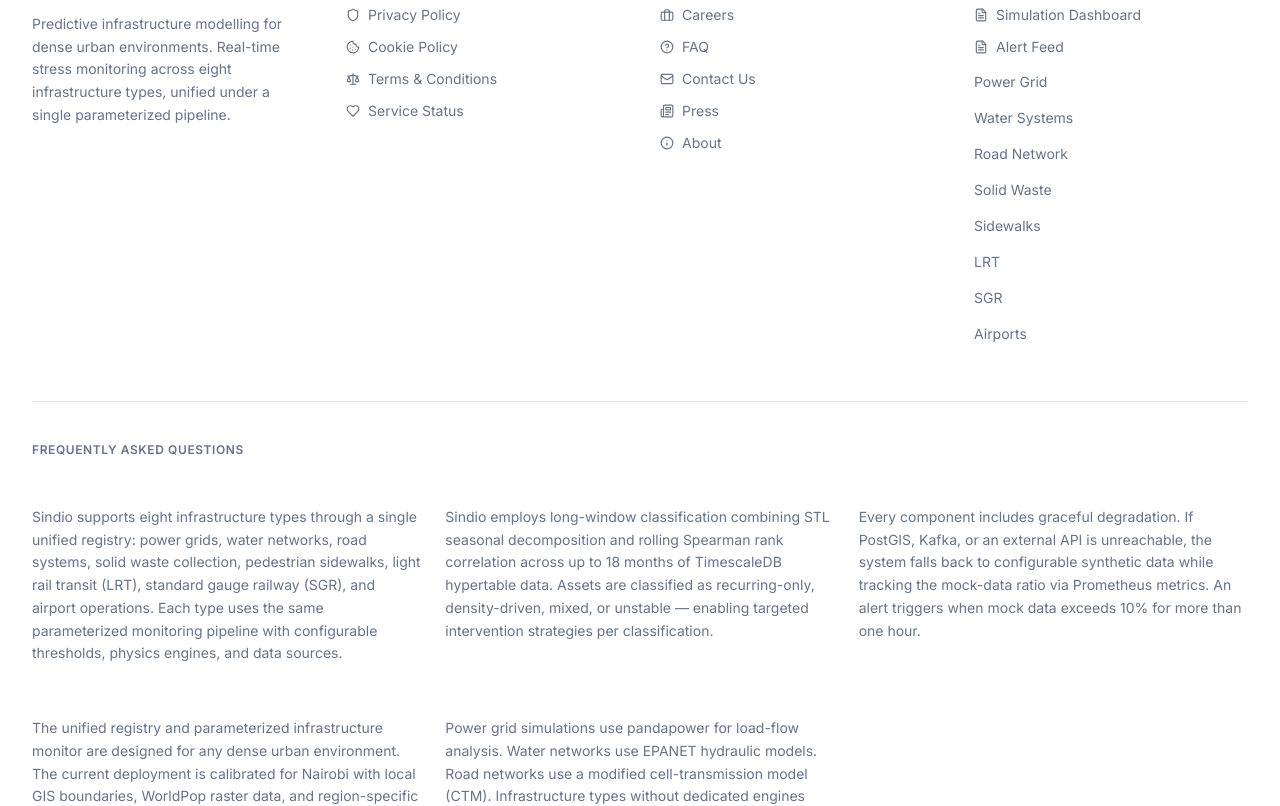
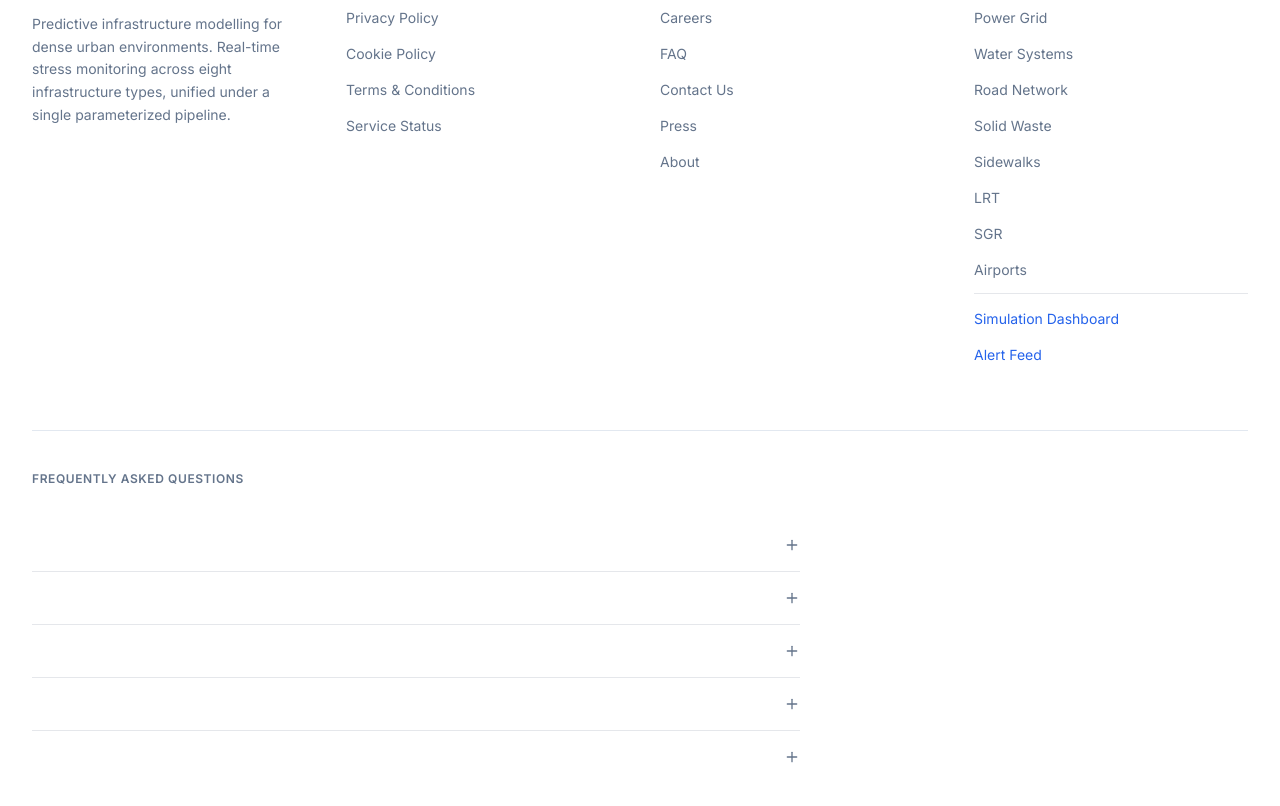
Before and after one commit to unidentfied/indo0, a React (Vite) app in the folder sindio/frontend/: page / in a window 1280 px wide. Shown: the part 2900-3706 px from the top of the page. Built offline with nearby package versions, Linux system fonts and the light colour scheme.

Commit message:
fix: remove footer icons, reorder platform links, elegant FAQ accordion

```diff
--- a/sindio/frontend/src/components/Footer.tsx
+++ b/sindio/frontend/src/components/Footer.tsx
@@ -1,19 +1,20 @@
 import { Link } from 'react-router-dom'
-import { Map, Shield, FileText, Cookie, Scale, Heart, HelpCircle, Mail, Newspaper, Briefcase, Info } from 'lucide-react'
+import { Map, Plus, Minus } from 'lucide-react'
+import { useState } from 'react'
 
 const resources = [
-  { icon: Shield, label: 'Privacy Policy', href: '/privacy' },
-  { icon: Cookie, label: 'Cookie Policy', href: '/cookies' },
-  { icon: Scale, label: 'Terms & Conditions', href: '/terms' },
-  { icon: Heart, label: 'Service Status', href: '/status' },
+  { label: 'Privacy Policy', href: '/privacy' },
+  { label: 'Cookie Policy', href: '/cookies' },
+  { label: 'Terms & Conditions', href: '/terms' },
+  { label: 'Service Status', href: '/status' },
 ]
 
 const company = [
-  { icon: Briefcase, label: 'Careers', href: '/careers' },
-  { icon: HelpCircle, label: 'FAQ', href: '/faq' },
-  { icon: Mail, label: 'Contact Us', href: '/contact' },
-  { icon: Newspaper, label: 'Press', href: '/press' },
-  { icon: Info, label: 'About', href: '/about' },
+  { label: 'Careers', href: '/careers' },
+  { label: 'FAQ', href: '/faq' },
+  { label: 'Contact Us', href: '/contact' },
+  { label: 'Press', href: '/press' },
+  { label: 'About', href: '/about' },
 ]
 
 const faqItems = [
@@ -23,23 +24,25 @@ const faqItems = [
   },
   {
     q: 'How does stress classification work?',
-    a: 'Sindio employs long-window classification combining STL seasonal decomposition and rolling Spearman rank correlation across up to 18 months of TimescaleDB hypertable data. Assets are classified as recurring-only, density-driven, mixed, or unstable — enabling targeted intervention strategies per classification.',
+    a: 'Sindio employs long-window classification combining STL seasonal decomposition and rolling Spearman rank correlation across up to 18 months of TimescaleDB hypertable data. Assets are classified as recurring-only, density-driven, mixed, or unstable — enabling targeted intervention strategies.',
   },
   {
     q: 'What happens when a data source becomes unavailable?',
-    a: 'Every component includes graceful degradation. If PostGIS, Kafka, or an external API is unreachable, the system falls back to configurable synthetic data while tracking the mock-data ratio via Prometheus metrics. An alert triggers when mock data exceeds 10% for more than one hour.',
+    a: 'Every component includes graceful degradation. If PostGIS, Kafka, or an external API is unreachable, the system falls back to configurable synthetic data while tracking the mock-data ratio via Prometheus metrics. An alert triggers when fallback exceeds 10% for more than one hour.',
   },
   {
     q: 'Is Sindio suitable for cities other than Nairobi?',
-    a: 'The unified registry and parameterized infrastructure monitor are designed for any dense urban environment. The current deployment is calibrated for Nairobi with local GIS boundaries, WorldPop raster data, and region-specific planning documents — but the core engine is location-agnostic.',
+    a: 'The unified registry and parameterized infrastructure monitor are designed for any dense urban environment. The current deployment is calibrated for Nairobi with local GIS boundaries, WorldPop raster data, and region-specific planning documents — the core engine is location-agnostic.',
   },
   {
     q: 'What physics engines are integrated?',
-    a: 'Power grid simulations use pandapower for load-flow analysis. Water networks use EPANET hydraulic models. Road networks use a modified cell-transmission model (CTM). Infrastructure types without dedicated engines (solid waste, sidewalks, LRT, SGR, airports) use configurable heuristic stress calculation.',
+    a: 'Power grid simulations use pandapower. Water networks use EPANET hydraulic models. Road networks use a modified cell-transmission model. Infrastructure types without dedicated physics engines use configurable heuristic stress calculations.',
   },
 ]
 
 export default function Footer() {
+  const [openFaq, setOpenFaq] = useState<number | null>(null)
+
   return (
     <footer className="border-t border-sindio-border bg-sindio-panel">
       <div className="max-w-7xl mx-auto px-4 sm:px-6 lg:px-8 py-16">
@@ -58,8 +61,7 @@ export default function Footer() {
             <ul className="space-y-3">
               {resources.map(r => (
                 <li key={r.label}>
-                  <Link to={r.href} className="flex items-center gap-2 text-sm text-sindio-muted hover:text-sindio-accent transition-colors">
-                    <r.icon className="w-3.5 h-3.5" />
+                  <Link to={r.href} className="text-sm text-sindio-muted hover:text-sindio-accent transition-colors">
                     {r.label}
                   </Link>
                 </li>
@@ -71,8 +73,7 @@ export default function Footer() {
             <ul className="space-y-3">
               {company.map(c => (
                 <li key={c.label}>
-                  <Link to={c.href} className="flex items-center gap-2 text-sm text-sindio-muted hover:text-sindio-accent transition-colors">
-                    <c.icon className="w-3.5 h-3.5" />
+                  <Link to={c.href} className="text-sm text-sindio-muted hover:text-sindio-accent transition-colors">
                     {c.label}
                   </Link>
                 </li>
@@ -82,12 +83,6 @@ export default function Footer() {
           <div>
             <h4 className="text-xs font-semibold uppercase tracking-wider text-sindio-muted mb-5">Platform</h4>
             <ul className="space-y-3">
-              <li><Link to="/dashboard" className="flex items-center gap-2 text-sm text-sindio-muted hover:text-sindio-accent transition-colors">
-                <FileText className="w-3.5 h-3.5" />Simulation Dashboard
-              </Link></li>
-              <li><Link to="/dashboard?system=alerts" className="flex items-center gap-2 text-sm text-sindio-muted hover:text-sindio-accent transition-colors">
-                <FileText className="w-3.5 h-3.5" />Alert Feed
-              </Link></li>
               <li><Link to="/dashboard?system=power" className="text-sm text-sindio-muted hover:text-sindio-accent transition-colors">Power Grid</Link></li>
               <li><Link to="/dashboard?system=water" className="text-sm text-sindio-muted hover:text-sindio-accent transition-colors">Water Systems</Link></li>
               <li><Link to="/dashboard?system=roads" className="text-sm text-sindio-muted hover:text-sindio-accent transition-colors">Road Network</Link></li>
@@ -96,24 +91,57 @@ export default function Footer() {
               <li><Link to="/dashboard?system=lrt" className="text-sm text-sindio-muted hover:text-sindio-accent transition-colors">LRT</Link></li>
               <li><Link to="/dashboard?system=sgr" className="text-sm text-sindio-muted hover:text-sindio-accent transition-colors">SGR</Link></li>
               <li><Link to="/dashboard?system=airports" className="text-sm text-sindio-muted hover:text-sindio-accent transition-colors">Airports</Link></li>
+              <li className="pt-3 mt-3 border-t border-sindio-border/50">
+                <Link to="/dashboard" className="text-sm text-sindio-accent hover:text-sindio-accent-hover transition-colors">Simulation Dashboard</Link>
+              </li>
+              <li>
+                <Link to="/dashboard?system=alerts" className="text-sm text-sindio-accent hover:text-sindio-accent-hover transition-colors">Alert Feed</Link>
+              </li>
             </ul>
           </div>
         </div>
 
-        {/* FAQ Section */}
-        <div className="mt-14 pt-10 border-t border-sindio-border">
-          <h4 className="text-xs font-semibold uppercase tracking-wider text-sindio-muted mb-5">Frequently Asked Questions</h4>
-          <div className="grid grid-cols-1 md:grid-cols-2 lg:grid-cols-3 gap-6">
+        {/* FAQ — Accordion */}
+        <div className="mt-16 pt-10 border-t border-sindio-border">
+          <h4 className="text-xs font-semibold uppercase tracking-wider text-sindio-muted mb-8">
+            Frequently Asked Questions
+          </h4>
+          <div className="max-w-3xl">
             {faqItems.map((item, i) => (
-              <div key={i} className="text-sm">
-                <h5 className="font-medium text-white mb-2">{item.q}</h5>
-                <p className="text-sindio-muted leading-relaxed">{item.a}</p>
+              <div
+                key={i}
+                className="border-b border-sindio-border/50 last:border-b-0"
+              >
+                <button
+                  onClick={() => setOpenFaq(openFaq === i ? null : i)}
+                  className="w-full flex items-center justify-between py-4 text-left group"
+                >
+                  <span className="text-sm font-medium text-white group-hover:text-sindio-accent transition-colors pr-4">
+                    {item.q}
+                  </span>
+                  <span className="flex-shrink-0 text-sindio-muted group-hover:text-sindio-accent transition-colors">
+                    {openFaq === i ? (
+                      <Minus className="w-4 h-4" />
+                    ) : (
+                      <Plus className="w-4 h-4" />
+                    )}
+                  </span>
+                </button>
+                <div
+                  className={`overflow-hidden transition-all duration-300 ease-in-out ${
+                    openFaq === i ? 'max-h-96 pb-4' : 'max-h-0'
+                  }`}
+                >
+                  <p className="text-sm text-sindio-muted leading-relaxed">
+                    {item.a}
+                  </p>
+                </div>
               </div>
             ))}
           </div>
         </div>
 
-        <div className="mt-14 pt-8 border-t border-sindio-border flex flex-col sm:flex-row items-center justify-between gap-4 text-xs text-sindio-muted">
+        <div className="mt-16 pt-8 border-t border-sindio-border flex flex-col sm:flex-row items-center justify-between gap-4 text-xs text-sindio-muted">
           <p>&copy; {new Date().getFullYear()} Sindio Urban Systems. All rights reserved.</p>
           <div className="flex items-center gap-4">
             <span>v0.1.0-alpha</span>
```
